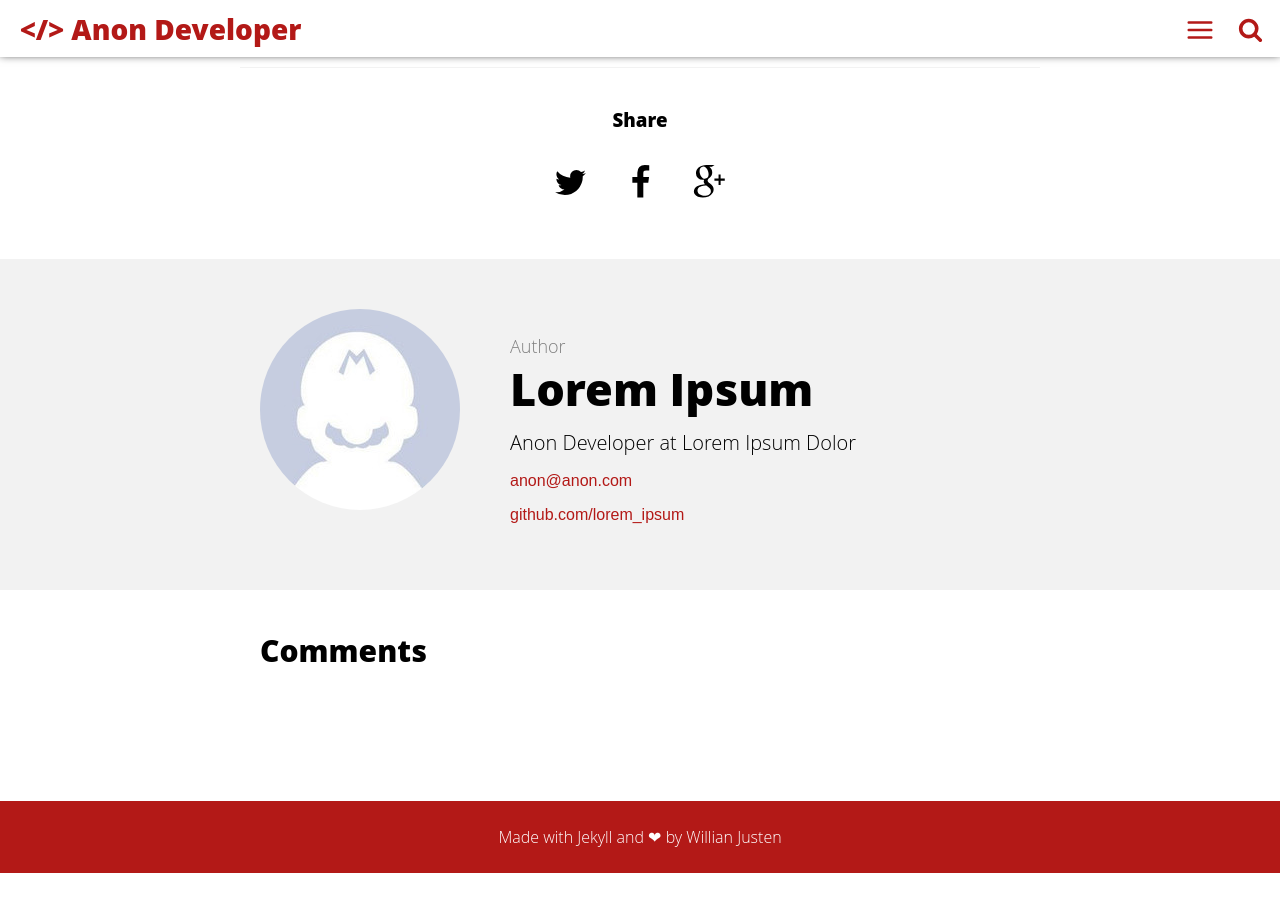
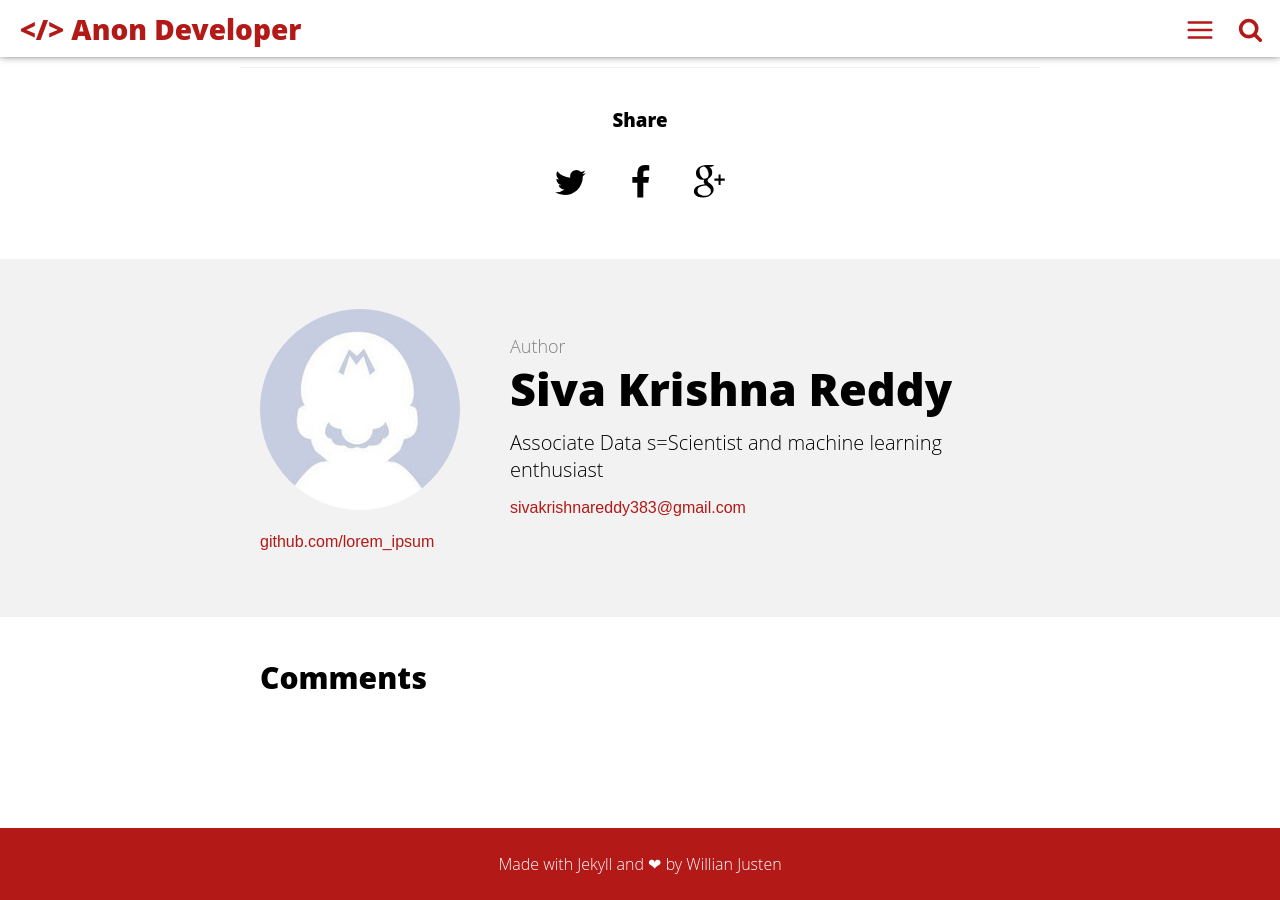
Before and after one commit to sivakrishna1777/sivakrishna1777.github.io, a Jekyll site: the page built from _posts/2016-05-08-welcome-to-jekyll.md, in a window 1280 px wide and 900 px high, scrolled down 1119 px. Built offline with Jekyll 4.4.1, drawn with Linux system fonts in a browser that asks for light colours; comment, search, counter and statistics services are not loaded; before the commit the page ends 1992 px from its top, so only the background shows below that.

Commit message:
Update _config.yml

```diff
--- a/_config.yml
+++ b/_config.yml
@@ -1,13 +1,13 @@
 # Site settings
-title: Willian Justen - Desenvolvedor Front End
-description: A blog about lorem ipsum dolor sit amet
-baseurl: "/cards-jekyll-template" # the subpath of your site, e.g. /blog
-url: "https://willianjusten.com.br" # the base hostname & protocol for your site e.g. http://willianjusten.com.br
+title: Siva Krishna Machine Learning
+description: A blog about machine learning stuff
+baseurl: "/" # the subpath of your site, e.g. /blog
+url: "https://sivakrishna1777.github.io/" # the base hostname & protocol for your site e.g. http://willianjusten.com.br
 
 # User settings
-username: Lorem Ipsum
-user_description: Anon Developer at Lorem Ipsum Dolor
-email: anon@anon.com
+username: Siva Krishna Reddy
+user_description: Associate Data s=Scientist and machine learning enthusiast
+email: sivakrishnareddy383@gmail.com
 twitter_username: lorem_ipsum
 github_username:  lorem_ipsum
 gplus_username:  lorem_ipsum
```
